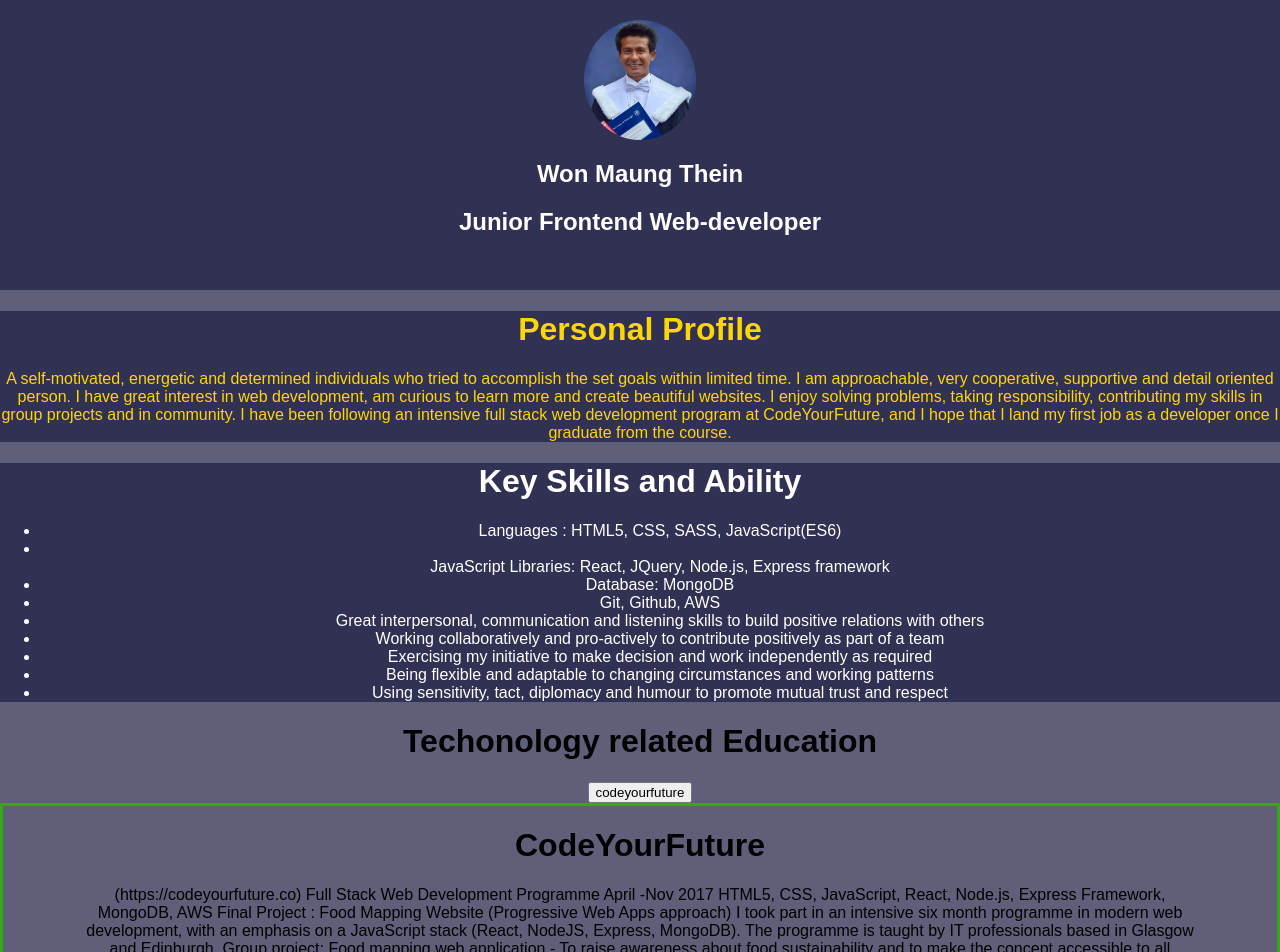
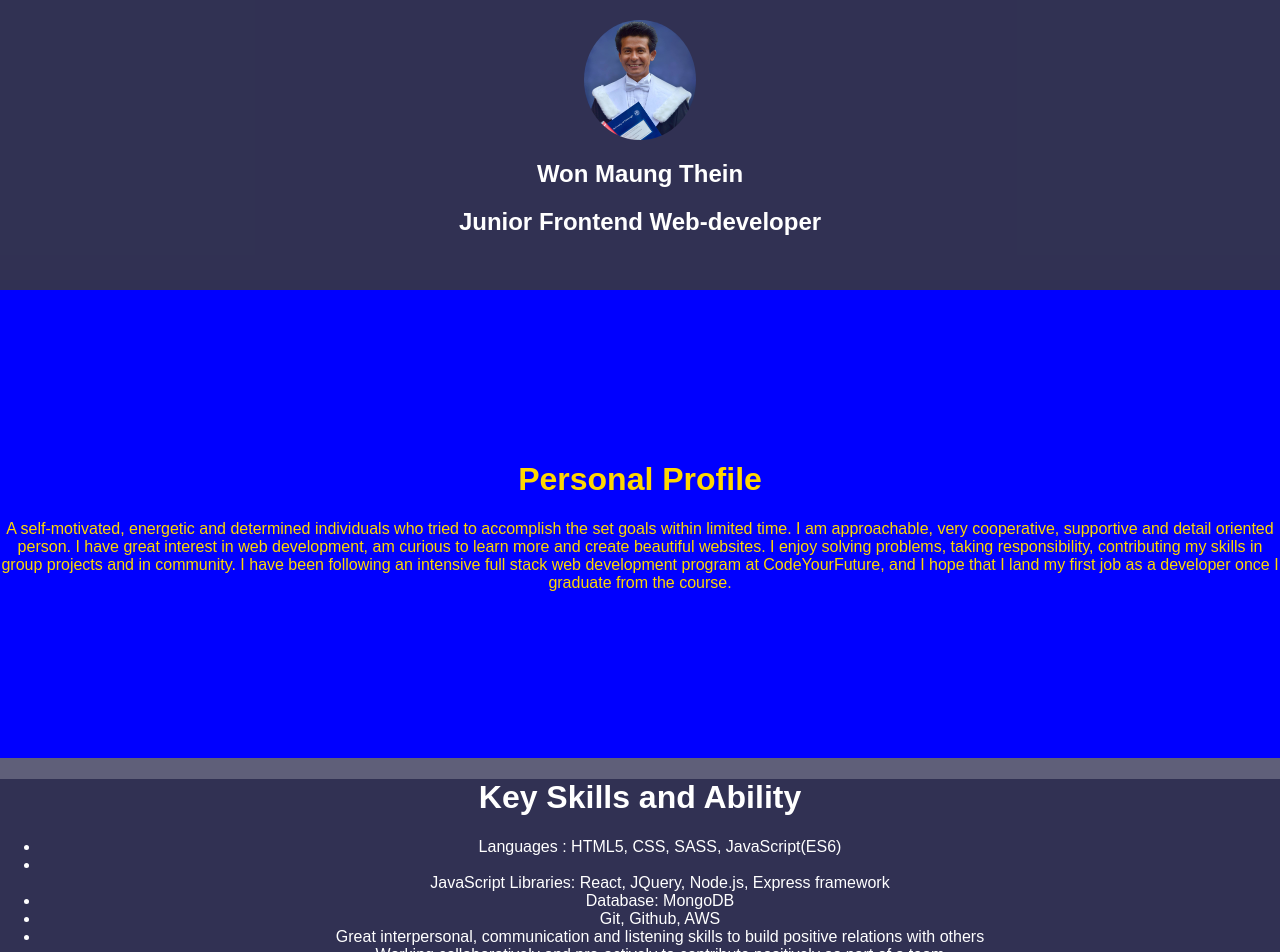
Before and after one commit to wonmaungthein/PortfolioReact, a React (Create React App) app: page / in a window 1280 px wide. Shown: the top 952 px of the page. Built offline with nearby package versions, Linux system fonts and the light colour scheme.

Commit message:
added some random files

```diff
--- a/package.json
+++ b/package.json
@@ -5,8 +5,7 @@
   "dependencies": {
     "react": "^16.2.0",
     "react-dom": "^16.2.0",
-    "react-scripts": "1.1.1",
-    "homepage" : "http://wonmaungthein.github.io/myapp"
+    "react-scripts": "1.1.1"
 
   },
   "scripts": {
--- a/src/App.js
+++ b/src/App.js
@@ -7,7 +7,7 @@ import PersonalProfile from './components/PersonalProfile';
 import KeySkills from './components/KeySkills';
 import EducationBackGround from './components/EducationBackGround';
 // import CodeYourFutureDetails from './components/CodeYourFutureDetails';
-import CodeYourFutureDiscription from './components/CodeYourFutureDiscription';
+// import CodeYourFutureDiscription from './components/CodeYourFutureDiscription';
 
 
 class App extends Component {
@@ -36,7 +36,7 @@ class App extends Component {
           <p className="education">
             <Button name="codeyourfuture" value = "3333" />
                {/* <CodeYourFutureDetails  title = 'CodeYourFuture'  text = 'eoifjmkdjfoldfk'/> */}
-               <CodeYourFutureDiscription/>
+               {/* <CodeYourFutureDiscription/> */}
             <Button name=" Udacity(Scholarship)" />
             <Button name="Work Experience" />
             <Button name="Volunteering Experience" />
--- a/src/components/Button.js
+++ b/src/components/Button.js
@@ -1,4 +1,7 @@
 import React from 'react';
+// import ReactDOM from 'react-dom';
+// import CodeYourFutureDiscription from './CodeYourFutureDiscription';
+
 
 // class Button extends React.Component {
 
@@ -23,9 +26,21 @@ import React from 'react';
 //     }
 // }
 
-function Button (props){
-    return (<button>{props.name}</button>)
+class Button extends React.Component {
+    CodeYourFutureDiscription() {
+        alert('Full Stack Web Development Programme	April -Nov 2017'
+        )
+    }
+    render() {
+        return (<button onClick={this.CodeYourFutureDiscription}>CodeYourFuture</button>)
+    }
+
 }
+
+
+// {props.name}
+// function Button (props){
+// }
 export default Button;
 
 
--- a/src/components/PersonalProfile.js
+++ b/src/components/PersonalProfile.js
@@ -1,12 +1,21 @@
 import React from 'react';
+// import {Component} from 'react';
 
-function PersonalProfile() {
-    return (
-        <div>
-            <h1>Personal Profile</h1>
-            <p>A self-motivated, energetic and determined individuals who tried to accomplish the set goals within limited time. I am approachable, very cooperative, supportive and detail oriented person. I have great interest in web development, am curious to learn more and create beautiful websites. I enjoy solving problems, taking responsibility, contributing my skills in group projects and in community. I have been following an intensive full stack web development program at CodeYourFuture, and I hope that I land my first job as a developer once I graduate from the course.</p>
-        </div>
-    )
+const styles = {
+    background: 'blue',
+    paddingTop: 150,
+    paddingBottom: 150
+}
+
+class PersonalProfile extends React.Component {
+    render() {
+        return (
+            <div style ={styles}>
+                <h1>Personal Profile</h1>
+                <p>A self-motivated, energetic and determined individuals who tried to accomplish the set goals within limited time. I am approachable, very cooperative, supportive and detail oriented person. I have great interest in web development, am curious to learn more and create beautiful websites. I enjoy solving problems, taking responsibility, contributing my skills in group projects and in community. I have been following an intensive full stack web development program at CodeYourFuture, and I hope that I land my first job as a developer once I graduate from the course.</p>
+            </div>
+        )
+    }
 }
 
 export default PersonalProfile;
```
